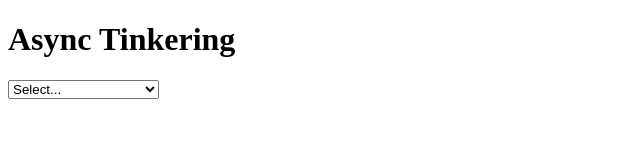
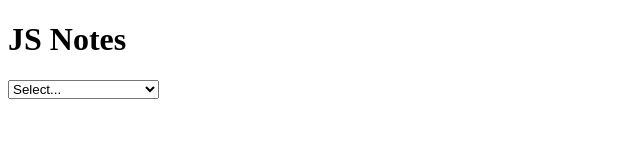
Before and after one commit to ec-miller/js-notes, a plain HTML site: page index.html in a window 1280 px wide. Shown: the whole page, without its empty margins (0-640 px from the left). Drawn offline with Linux system fonts and the light colour scheme.

Commit message:
index.html updates

```diff
--- a/index.html
+++ b/index.html
@@ -4,23 +4,24 @@
 
 <head>
   <meta charset="utf-8">
-  <title>Async Tinkering</title>
-  <meta name="description" content="async experiments">
-  <meta name="author" content="Eric">
-  <!-- <link rel="stylesheet" href="css/styles.css?v=1.0"> -->
+  <title>JS Notes</title>
+  <meta name="description" content="JS Notes">
+  <meta name="author" content="Eric Miller">
+  <link rel="shortcut icon" type="image/png" href="/favicon.png" />
+  <!-- favicon source: icons8 "https://icons8.com/icons/set/javascript" -->
+  <!-- <link rel="stylesheet" href="css/styles.css"> -->
   <link href="prism.css" rel="stylesheet" />
 
 </head>
 
 <body>
-  <h1>Async Tinkering</h1>
+  <h1>JS Notes</h1>
   <select class="select">
     <option value="" selected disabled>Select...</option>
   </select>
   <div class="mount"></div>
   <script src="prism.js"></script>
   <script type="module" src="main.js"></script>
-
 </body>
 
 </html>
```
Also changed, not shown: favicon.png (added), icons8-javascript-480.png (added).
